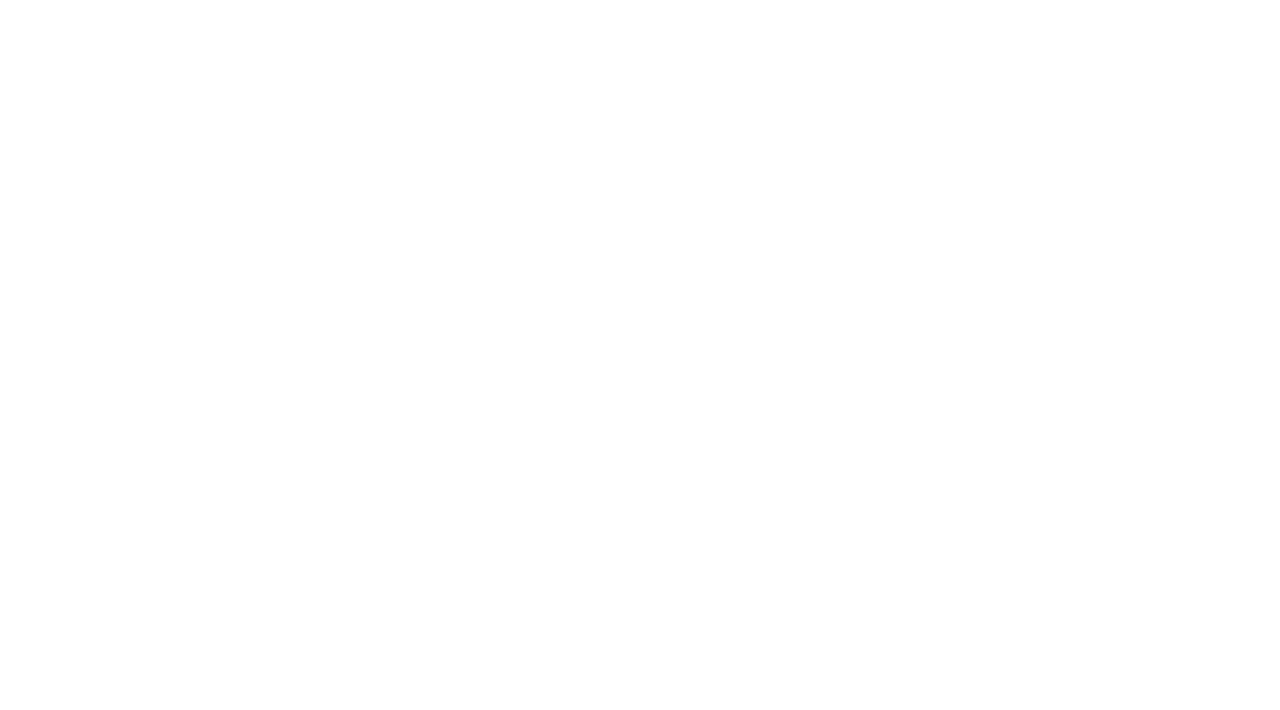
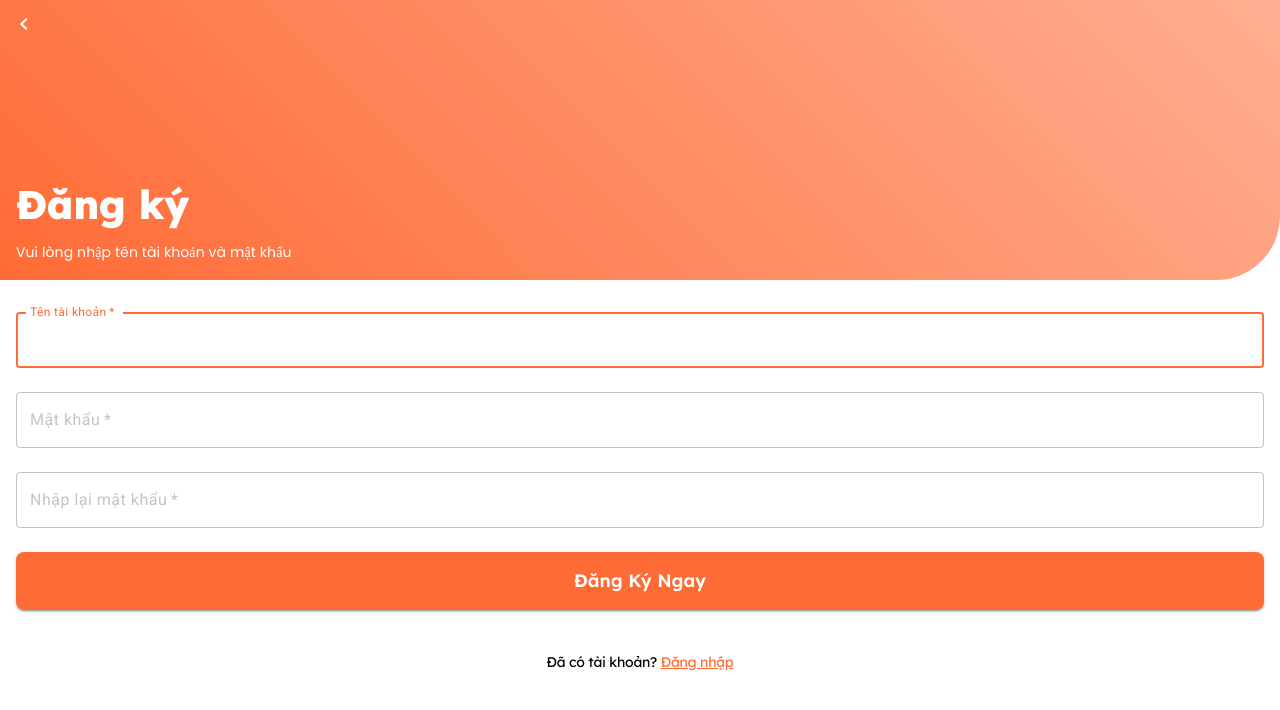
Before and after one commit to Food-Ordering-Application/salechannel-web, a React (Create React App) app: page /register in a window 1280 px wide. Shown: the top 710 px of the page. Built offline with nearby package versions, Linux system fonts and the light colour scheme.

Commit message:
Add Register screen

```diff
--- a/package.json
+++ b/package.json
@@ -5,11 +5,13 @@
   "dependencies": {
     "@material-ui/core": "^4.11.3",
     "@material-ui/icons": "^4.11.2",
+    "@reduxjs/toolkit": "^1.5.1",
     "@testing-library/jest-dom": "^5.11.4",
     "@testing-library/react": "^11.1.0",
     "@testing-library/user-event": "^12.1.10",
     "react": "^17.0.2",
     "react-dom": "^17.0.2",
+    "react-redux": "^7.2.3",
     "react-router-dom": "^5.2.0",
     "react-scripts": "4.0.3",
     "web-vitals": "^1.0.1"
--- a/src/pages/Login.jsx
+++ b/src/pages/Login.jsx
@@ -116,7 +116,7 @@ export default function Login() {
         <Grid container justify="center">
           <Grid item>
             <Typography variant="subtitle1" color="inherit">
-              <Box fontSize={14} pt={5}>Chưa có tài khoản? <StyledLink to="/register">Đăng nhập</StyledLink></Box>
+              <Box fontSize={14} pt={5}>Chưa có tài khoản? <StyledLink to="/register">Đăng ký</StyledLink></Box>
             </Typography>
           </Grid>
         </Grid>
--- a/src/pages/Register.jsx
+++ b/src/pages/Register.jsx
@@ -1,19 +1,134 @@
-import React from "react";
-import {Box, makeStyles} from "@material-ui/core";
+import React, {useState} from "react";
+import {Box, Button, Grid, IconButton, makeStyles, TextField, Typography} from "@material-ui/core";
+import {useHistory} from 'react-router-dom';
+import StyledLink from "../components/StyledLink";
+import {ChevronLeft} from "@material-ui/icons";
 
 const useStyles = makeStyles(theme => ({
-    container: {
-      width: "100%",
-    }
-  })
-);
+  root: {
+    height: '100vh',
+  },
+  back: {
+    position: `absolute`,
+    top: 0,
+    left: 0,
+    color: theme.palette.surface.light,
+  },
+  label: {
+    height: `35vh`,
+    background: `linear-gradient(45deg,${theme.palette.primary.main},${theme.palette.primary.l2})`,
+    color: theme.palette.surface.light,
+    borderRadius: theme.spacing(0, 0, 8, 0),
+    padding: theme.spacing(2),
+  },
+  form: {
+    padding: theme.spacing(2),
+  },
+  submit: {
+    margin: theme.spacing(2, 0, 2),
+    padding: theme.spacing(2),
+    borderRadius: theme.spacing(1),
+    color: theme.palette.surface.light,
+  }
+}));
 
 export default function Register() {
   const classes = useStyles();
+  const history = useHistory();
+  const [username, setUsername] = useState(``);
+  const [password1, setPassword1] = useState(``);
+  const [password2, setPassword2] = useState(``);
+
+  const handleNameChange = (e) => {
+    setUsername(`${e.target.value}`);
+  }
+  const handlePasswordChange1 = (e) => {
+    setPassword1(`${e.target.value}`);
+  }
+  const handlePasswordChange2 = (e) => {
+    setPassword2(`${e.target.value}`);
+  }
+  const handleSubmit = (e) => {
+    e.preventDefault();
+
+    console.log({username, password1, password2});
+  }
 
   return (
-    <Box className={classes.container}>
-
+    <Box className={classes.root}>
+      <Box className={classes.back}>
+        <IconButton color="inherit" onClick={() => history.goBack()}>
+          <ChevronLeft/>
+        </IconButton>
+      </Box>
+      <Grid container direction="column" justify="flex-end" className={classes.label}>
+        <Grid item>
+          <Typography variant="h2" color="inherit">
+            <Box fontSize={40}>Đăng ký</Box>
+          </Typography>
+        </Grid>
+        <Grid item>
+          <Typography variant="subtitle2" color="inherit">
+            <Box>Vui lòng nhập tên tài khoản và mật khẩu</Box>
+          </Typography>
+        </Grid>
+      </Grid>
+      <form noValidate className={classes.form}>
+        <TextField
+          variant="outlined"
+          margin="normal"
+          required
+          fullWidth
+          id="username"
+          label="Tên tài khoản"
+          name="username"
+          autoComplete="username"
+          autoFocus
+          value={username}
+          onChange={handleNameChange}
+        />
+        <TextField
+          variant="outlined"
+          margin="normal"
+          required
+          fullWidth
+          name="password1"
+          label="Mật khẩu"
+          type="password"
+          id="password1"
+          autoComplete="current-password"
+          onChange={handlePasswordChange1}
+        />
+        <TextField
+          variant="outlined"
+          margin="normal"
+          required
+          fullWidth
+          name="password2"
+          label="Nhập lại mật khẩu"
+          type="password"
+          id="password2"
+          autoComplete="current-password"
+          onChange={handlePasswordChange2}
+        />
+        <Button
+          type="submit"
+          fullWidth
+          variant="contained"
+          color="primary"
+          className={classes.submit}
+          onClick={handleSubmit}
+        >
+          Đăng ký ngay
+        </Button>
+        <Grid container justify="center">
+          <Grid item>
+            <Typography variant="subtitle1" color="inherit">
+              <Box fontSize={14} pt={3}>Đã có tài khoản? <StyledLink to="/login">Đăng nhập</StyledLink></Box>
+            </Typography>
+          </Grid>
+        </Grid>
+      </form>
     </Box>
   );
 }
--- a/src/pages/index.jsx
+++ b/src/pages/index.jsx
@@ -3,6 +3,7 @@ import {Switch, Route} from 'react-router-dom';
 import Login from "./Login";
 import Home from "./Home";
 import Restaurant from "./Restaurant";
+import Register from "./Register";
 
 
 export default function IndexComponent() {
@@ -11,6 +12,7 @@ export default function IndexComponent() {
       <Route exact path='/'><Home/></Route>
       <Route exact path='/store'><Restaurant/></Route>
       <Route exact path='/login'><Login/></Route>
+      <Route exact path='/register'><Register/></Route>
     </Switch>
   );
 }
```
Also changed, not shown: 1 other file (tests, documents, lock files or other folders).
